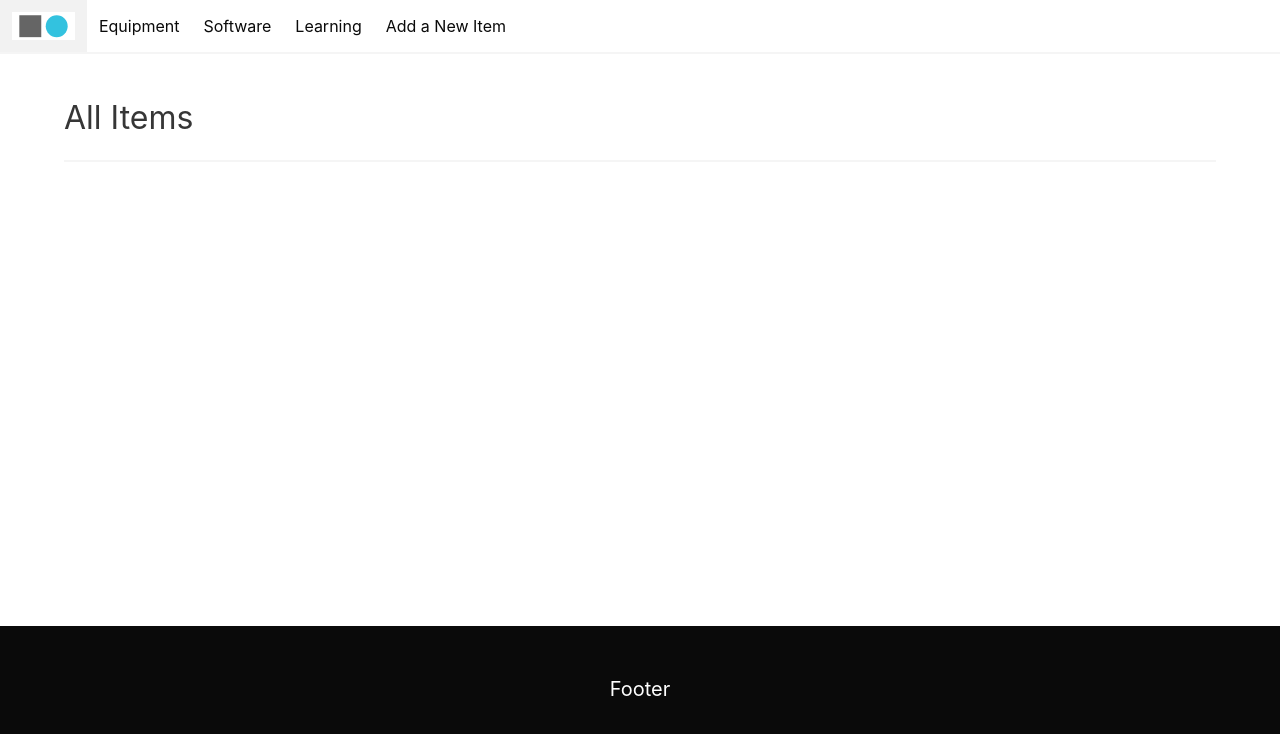
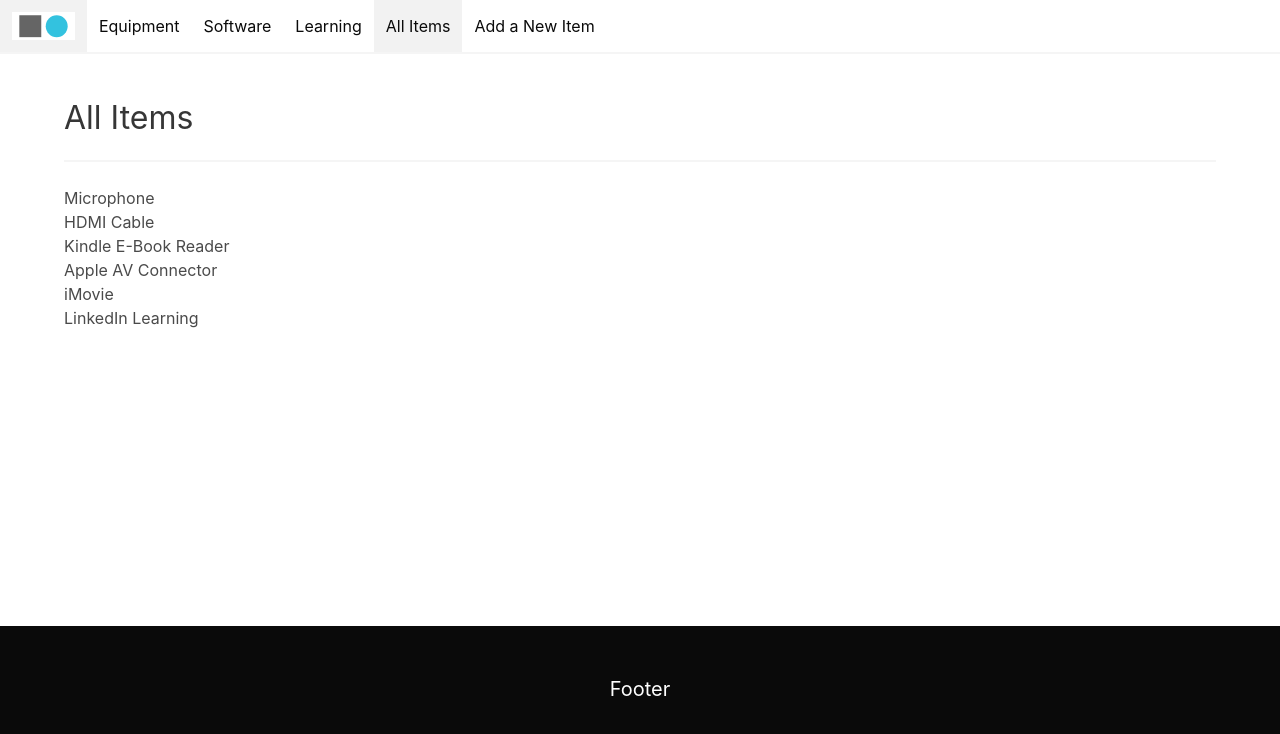
Before and after one commit to robert-laws/practice-oct-2020-mern-app, a React (Create React App) app: page /items in a window 1280 px wide. Shown: the top 734 px of the page. Built offline with nearby package versions, Linux system fonts and the light colour scheme.

Commit message:
add basic logic for allItems page and nav link

```diff
--- a/src/layout/Navigation.js
+++ b/src/layout/Navigation.js
@@ -54,6 +54,14 @@ export const Navigation = () => {
           </NavLink>
           <NavLink
             exact
+            to='/items'
+            className='navbar-item'
+            activeClassName='is-active'
+          >
+            All Items
+          </NavLink>
+          <NavLink
+            exact
             to='/items/new'
             className='navbar-item'
             activeClassName='is-active'
--- a/src/pages/AllItems.js
+++ b/src/pages/AllItems.js
@@ -1,11 +1,21 @@
-import React from 'react';
+import React, { useContext } from 'react';
 import { HeadingText } from '../components';
+import TechnologyContext from '../context/technology/technologyContext';
 
 export const AllItems = () => {
+  const technologyContext = useContext(TechnologyContext);
+  const { technologyData } = technologyContext;
+
+  if (!technologyData) {
+    return <div>Loading...</div>;
+  }
+
   return (
     <div className='container'>
       <HeadingText text='All Items' />
       <hr />
+      {technologyData &&
+        technologyData.map((item) => <div key={item.title}>{item.title}</div>)}
     </div>
   );
 };
```
